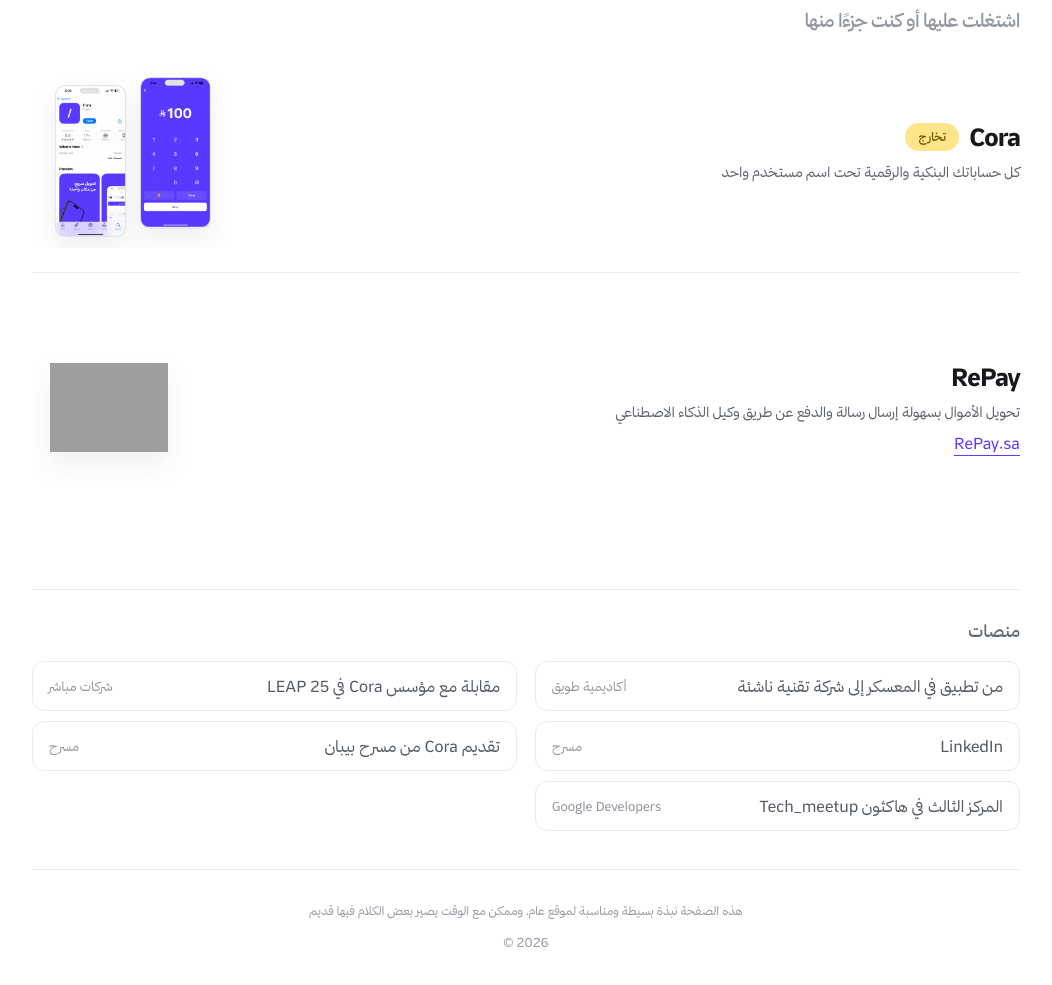
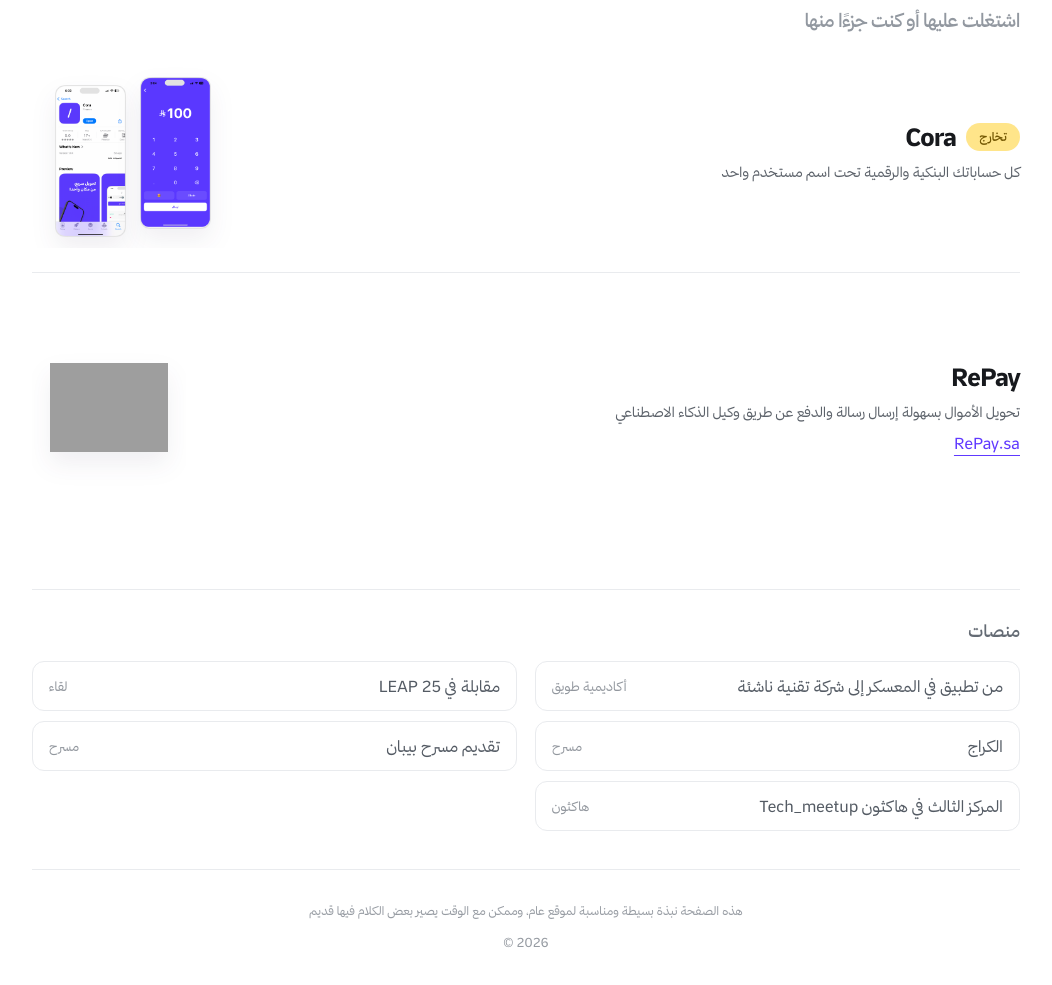
Before and after one commit to Msyd3/Msyd3.github.io, a plain HTML site: page index.html in a window 1280 px wide. Shown: the part 420-1405 px from the top of the page, without its empty margins (114-1166 px from the left). Drawn offline with Linux system fonts and the light colour scheme; grey boxes are pictures that could not be loaded.

Commit message:
Refine platform titles and acquisition badge order

```diff
--- a/index.html
+++ b/index.html
@@ -33,7 +33,7 @@ html[lang=en] body,.en{font-family:Thmanyah,sans-serif}html[lang=en] .hero h1{fo
 .hero + .projects{border-top:0}.projects{padding-top:28px;padding-bottom:48px}.projects .section-top{margin-bottom:10px}.projects .section-top h2{font-size:19px;color:#646b74}.projects .project{padding:24px 0;gap:20px}.projects .project:first-of-type{border-top:0}.projects .project h2{font-size:25px}.projects .project-description{font-size:14px;margin-bottom:8px}.projects .project-images{max-width:215px}.projects .project-images img{max-width:76px}.projects .repay-image img{max-width:118px}.footer{align-items:center!important;text-align:center!important}@media(max-width:760px){.projects{padding-top:18px;padding-bottom:36px}.projects .section-top{margin-bottom:6px}.projects .section-top h2{font-size:17px}.projects .project{padding:20px 0}.projects .project h2{font-size:23px}.projects .project-images{max-width:170px}.projects .project-images img{max-width:55px}.projects .repay-image img{max-width:86px}}
 .hero + .projects{border-top:0!important}.projects .section-top + .project{border-top:0!important}
 .projects .section-top h2{color:#9298a0}.exit-badge{display:inline-flex;align-items:center;justify-content:center;vertical-align:middle;margin-inline-start:10px;min-width:54px;height:28px;padding:0 10px;border-radius:999px;background:#ffe58a;color:#725600!important;font-family:Thmanyah,sans-serif;font-size:12px;font-weight:500;letter-spacing:0}.platforms-list [data-ar],.platforms-list [data-en]{display:block}
-.project h2.en{display:inline-flex;align-items:center;gap:10px}.project h2.en .exit-badge{margin-inline-start:0}html[lang=ar] .project h2.en .exit-badge{order:-1}html[lang=en] .project h2.en .exit-badge{order:2}
+.project h2.en{display:inline-flex;align-items:center;gap:10px}.project h2.en .exit-badge{margin-inline-start:0}html[lang=ar] .project h2.en .exit-badge{order:2}html[lang=en] .project h2.en .exit-badge{order:2}
 </style></head>
 <body><main><button class="language en" type="button" id="language" aria-label="Switch to English">English</button>
 <section class="hero" aria-label="نبذة عن محمد السيد">
@@ -48,10 +48,10 @@ html[lang=en] body,.en{font-family:Thmanyah,sans-serif}html[lang=en] .hero h1{fo
 </section>
 <section class="platforms-section" aria-labelledby="platforms-title"><h2 id="platforms-title" data-ar="منصات" data-en="Featured in">منصات</h2><div class="platforms-list">
 <a href="https://x.com/TuwaiqAcademy/status/1903847962268123287?a=8o7dV7rTIeqdkwKr8tk&amp;s=20" target="_blank" rel="noopener noreferrer"><span data-ar="من تطبيق في المعسكر إلى شركة تقنية ناشئة" data-en="From a bootcamp app to a tech startup">من تطبيق في المعسكر إلى شركة تقنية ناشئة</span><small data-ar="أكاديمية طويق" data-en="Tuwaiq Academy">أكاديمية طويق</small></a>
-<a href="https://lnkd.in/p/dwayiyZH" target="_blank" rel="noopener noreferrer"><span data-ar="مقابلة مع مؤسس Cora في LEAP 25" data-en="Cora founder interview at LEAP 25">مقابلة مع مؤسس Cora في LEAP 25</span><small data-ar="شركات مباشر" data-en="Sharikat Mubasher">شركات مباشر</small></a>
-<a href="https://lnkd.in/p/dsxrTSkd" target="_blank" rel="noopener noreferrer"><span>LinkedIn</span><small data-ar="مسرح" data-en="Stage">مسرح</small></a>
-<a href="https://lnkd.in/p/dZQpQXHB" target="_blank" rel="noopener noreferrer"><span data-ar="تقديم Cora من مسرح بيبان" data-en="Presenting Cora on the Biban stage">تقديم Cora من مسرح بيبان</span><small data-ar="مسرح" data-en="Stage">مسرح</small></a>
-<a href="https://x.com/GCDCSaudi/status/1472659291492470803?a=AYeli_mvTvxI8NqZZt8&amp;s=20" target="_blank" rel="noopener noreferrer"><span data-ar="المركز الثالث في هاكثون Tech_meetup" data-en="Third place at Tech_meetup Hackathon">المركز الثالث في هاكثون Tech_meetup</span><small data-ar="Google Developers" data-en="Google Developers">Google Developers</small></a>
+<a href="https://lnkd.in/p/dwayiyZH" target="_blank" rel="noopener noreferrer"><span data-ar="مقابلة في LEAP 25" data-en="Interview at LEAP 25">مقابلة في LEAP 25</span><small data-ar="لقاء" data-en="Interview">لقاء</small></a>
+<a href="https://lnkd.in/p/dsxrTSkd" target="_blank" rel="noopener noreferrer"><span data-ar="الكراج" data-en="The Garage">الكراج</span><small data-ar="مسرح" data-en="Stage">مسرح</small></a>
+<a href="https://lnkd.in/p/dZQpQXHB" target="_blank" rel="noopener noreferrer"><span data-ar="تقديم مسرح بيبان" data-en="Presenting at Biban stage">تقديم مسرح بيبان</span><small data-ar="مسرح" data-en="Stage">مسرح</small></a>
+<a href="https://x.com/GCDCSaudi/status/1472659291492470803?a=AYeli_mvTvxI8NqZZt8&amp;s=20" target="_blank" rel="noopener noreferrer"><span data-ar="المركز الثالث في هاكثون Tech_meetup" data-en="Third place at Tech_meetup Hackathon">المركز الثالث في هاكثون Tech_meetup</span><small data-ar="هاكثون" data-en="Hackathon">هاكثون</small></a>
 </div></section><footer class="footer"><p class="footer-note" data-ar="هذه الصفحة نبذة بسيطة ومناسبة لموقع عام، وممكن مع الوقت يصير بعض الكلام فيها قديم" data-en="This page is a simple introduction suitable for a public website, and some of its content may become outdated over time">هذه الصفحة نبذة بسيطة ومناسبة لموقع عام، وممكن مع الوقت يصير بعض الكلام فيها قديم</p><span class="en">© 2026</span></footer>
 </main><script>
 const button=document.getElementById('language');let language='ar';
```
